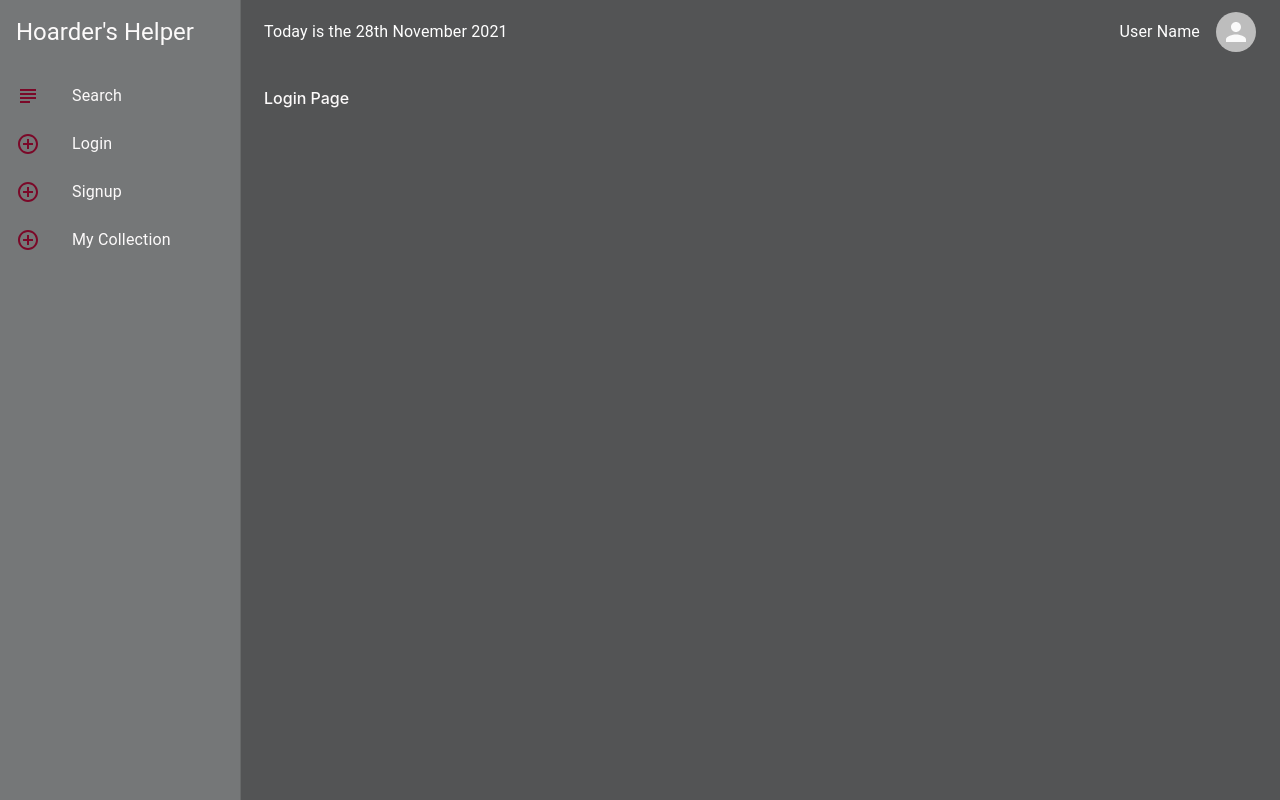
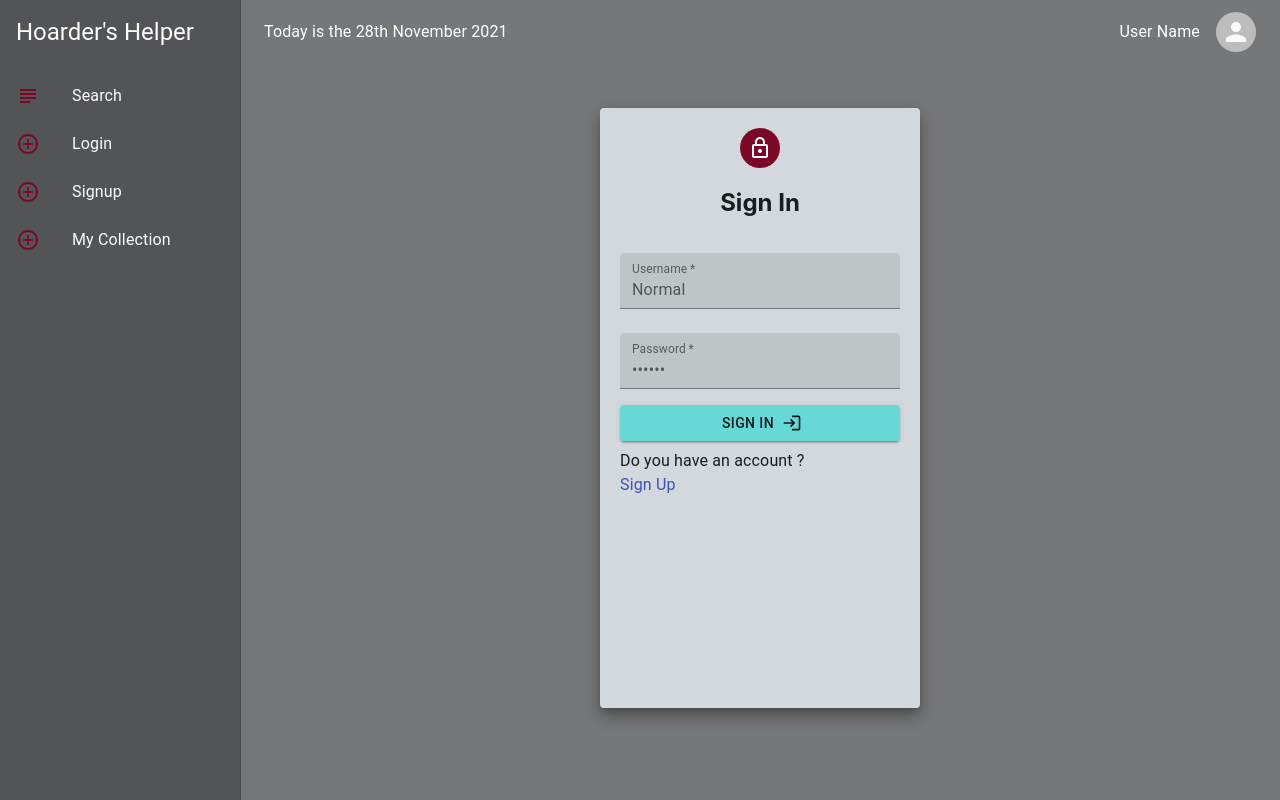
Before and after one commit to BerlicTheHunter/HoardersHelper, a React (Create React App) app in the folder client/: page /login in a window 1280 px wide. Built offline with nearby package versions, Linux system fonts and the light colour scheme.

Commit message:
Styled Login Page

```diff
--- a/client/public/index.html
+++ b/client/public/index.html
@@ -10,6 +10,9 @@
       content="Web site created using create-react-app"
     />
     <link rel="apple-touch-icon" href="%PUBLIC_URL%/logo192.png" />
+    <style>
+      @import url('https://fonts.googleapis.com/css2?family=Special+Elite&display=swap');
+      </style>
     <!--
       manifest.json provides metadata used when your web app is installed on a
       user's mobile device or desktop. See https://developers.google.com/web/fundamentals/web-app-manifest/
--- a/client/src/components/Layout.js
+++ b/client/src/components/Layout.js
@@ -14,8 +14,8 @@ import { format } from 'date-fns'
 import Avatar from '@material-ui/core/Avatar'
 
 const drawerWidth = 240
-const backgroundColor = '#757778'
-const backgroundMain ='#535455'
+const backgroundColor = '#535455'
+const backgroundMain ='#757778'
 const textColor = '#FCFAFA'
 const accentBlue = '#68D8D6'
 const accentRed = '#7B0828'
--- a/client/src/index.css
+++ b/client/src/index.css
@@ -3,12 +3,14 @@ body {
   font-family: -apple-system, BlinkMacSystemFont, 'Segoe UI', 'Roboto', 'Oxygen',
     'Ubuntu', 'Cantarell', 'Fira Sans', 'Droid Sans', 'Helvetica Neue',
     sans-serif;
+  /* font-family: 'Special Elite', cursive; */
   -webkit-font-smoothing: antialiased;
   -moz-osx-font-smoothing: grayscale;
-  background-color: #535455;
+  background-color: #757778;
 }
 
 code {
   font-family: source-code-pro, Menlo, Monaco, Consolas, 'Courier New',
     monospace;
+  /* color: #d2d8db; */
 }
--- a/client/src/pages/Home.js
+++ b/client/src/pages/Home.js
@@ -97,7 +97,7 @@ export default function Home() {
   return (
 
 
-    <Container maxWidth='sm'>
+    <Container maxWidth='xl'>
       <form className={classes.root} noValidate autoComplete="off" onSubmit={handleCardSearch}>
         <TextField
           id="searchName"
@@ -106,14 +106,17 @@ export default function Home() {
           variant="standard"
           InputProps={{style: {color: textColor}}}
           color="secondary"
-          Change={(event)=> setSearchName(event.target.value)}
+          margin="normal"
+          onChange={(event)=> setSearchName(event.target.value)}
         />
         <TextField className={classes.search}
           id="searchSet"
           label="Search by Card Set"
           type="search"
           variant="standard"
+          InputProps={{style: {color: textColor}}}
           color="secondary"
+          margin="normal"
           onChange={(event)=> setSearchSet(event.target.value)}
         />
         <Button className={classes.button}
--- a/client/src/pages/Login.js
+++ b/client/src/pages/Login.js
@@ -1,27 +1,101 @@
-import React from 'react';
-import { makeStyles } from '@material-ui/core'
+import React from "react";
+import {
+  makeStyles,
+  Grid,
+  Paper,
+  Avatar,
+  TextField,
+  Button,
+  Typography,
+  Link,
+} from "@material-ui/core";
+import LockOutlinedIcon from "@material-ui/icons/LockOutlined";
+import LoginOutlinedIcon from '@mui/icons-material/LoginOutlined';
 
-const backgroundColor = '#757778'
-const backgroundMain ='#535455'
-const textColor = '#FCFAFA'
-const accentBlue = '#68D8D6'
-const accentRed = '#7B0828'
+const backgroundColor = "#d2d8db";
+const backgroundMain = "#535455";
+const textColor = "#FCFAFA";
+const accentBlue = "#68D8D6";
+const accentRed = "#7B0828";
 
 const useStyles = makeStyles((theme) => {
   return {
     root: {
-      display: 'flex',
+      display: "flex",
       fontWeight: 500,
       background: accentBlue,
     },
-  }
+    button: {
+      margin: "8px 0",
+      background: accentBlue,
+    },
+    background: {
+        background: backgroundColor
+    }
+  };
 });
 
 export default function Login() {
-    const classes = useStyles();
-    return (
-        <div>
-            Login Page
-        </div>
-    )
+  const classes = useStyles();
+  const paperStyle = {
+    padding: 20,
+    height: "70vh",
+    width: 280,
+    margin: "20px auto",
+    background: backgroundColor,
+  };
+  const avatarStyle = { backgroundColor: accentRed };
+  const btnstyle = { margin: "8px 0", background: accentBlue };
+  return (
+    <Grid>
+      <Paper elevation={10} style={paperStyle}>
+        <Grid align="center">
+          <Avatar style={avatarStyle}>
+            <LockOutlinedIcon />
+          </Avatar>
+          <h2>Sign In</h2>
+        </Grid>
+        <TextField
+          id="Username"
+          label="Username"
+          placeholder="Enter username"
+          InputProps={{ style: { color: backgroundMain } }}
+          defaultValue="Normal"
+          variant="filled"
+          margin="normal"
+          fullWidth
+          required
+        />
+        <div/>
+        <TextField
+          id="Password"
+          label="Password"
+          placeholder="Enter password"
+          type="password"
+          InputProps={{ style: { color: backgroundMain } }}
+          defaultValue="Normal"
+          variant="filled"
+          margin="normal"
+          fullWidth
+          required
+        />
+        <Button
+          className={classes.button}
+          type="submit"
+          color="accentBlue"
+          variant="contained"
+          fullWidth
+          endIcon={<LoginOutlinedIcon/>}
+        >
+          Sign in
+        </Button>
+        <Typography>
+          {" "}
+          Do you have an account ?
+          <br />
+          <Link href="">Sign Up</Link>
+        </Typography>
+      </Paper>
+    </Grid>
+  );
 }
--- a/package.json
+++ b/package.json
@@ -23,6 +23,7 @@
     "@apollo/client": "^3.5.5",
     "@material-ui/core": "^4.12.3",
     "@material-ui/icons": "^4.11.2",
+    "@mui/icons-material": "^5.2.0",
     "graphql": "^16.0.1",
     "react-router-dom": "^6.0.2",
     "switch": "0.0.0"
```
Also changed, not shown: 1 other file (tests, documents, lock files or other folders).
